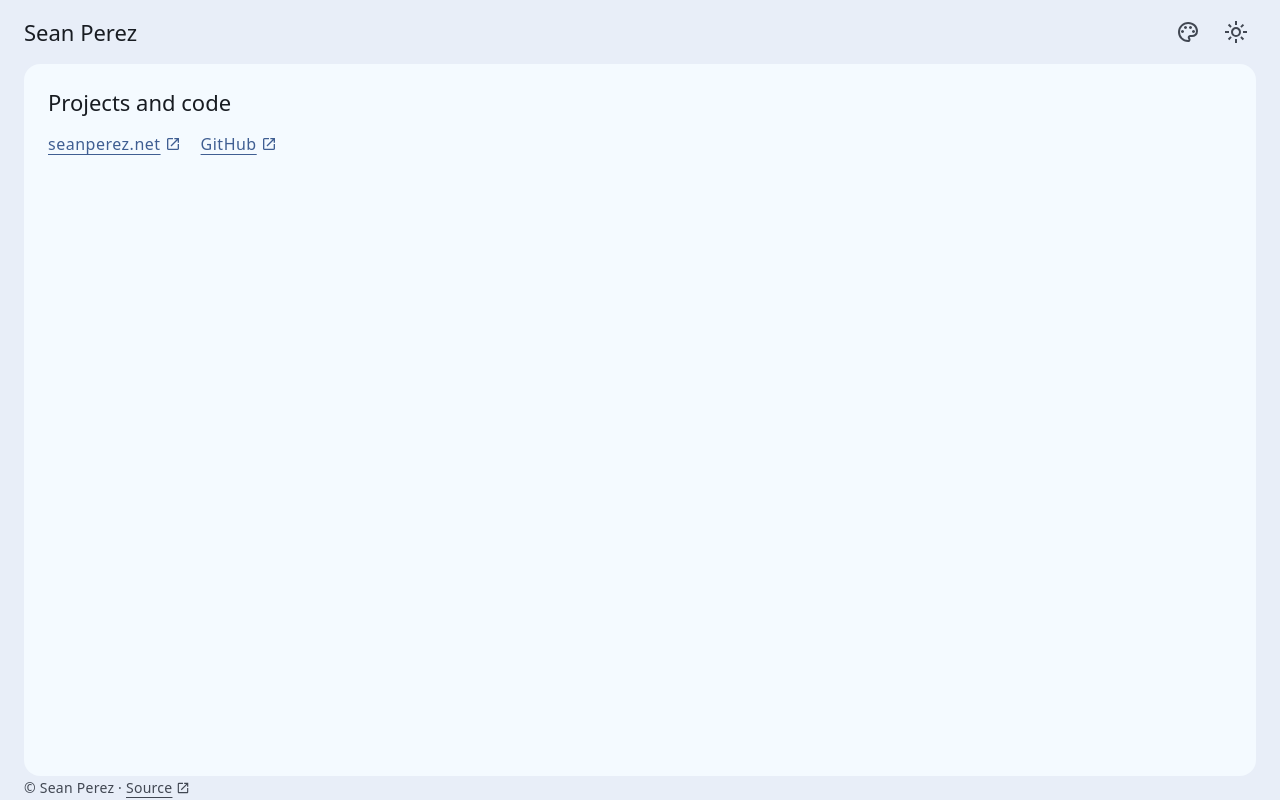
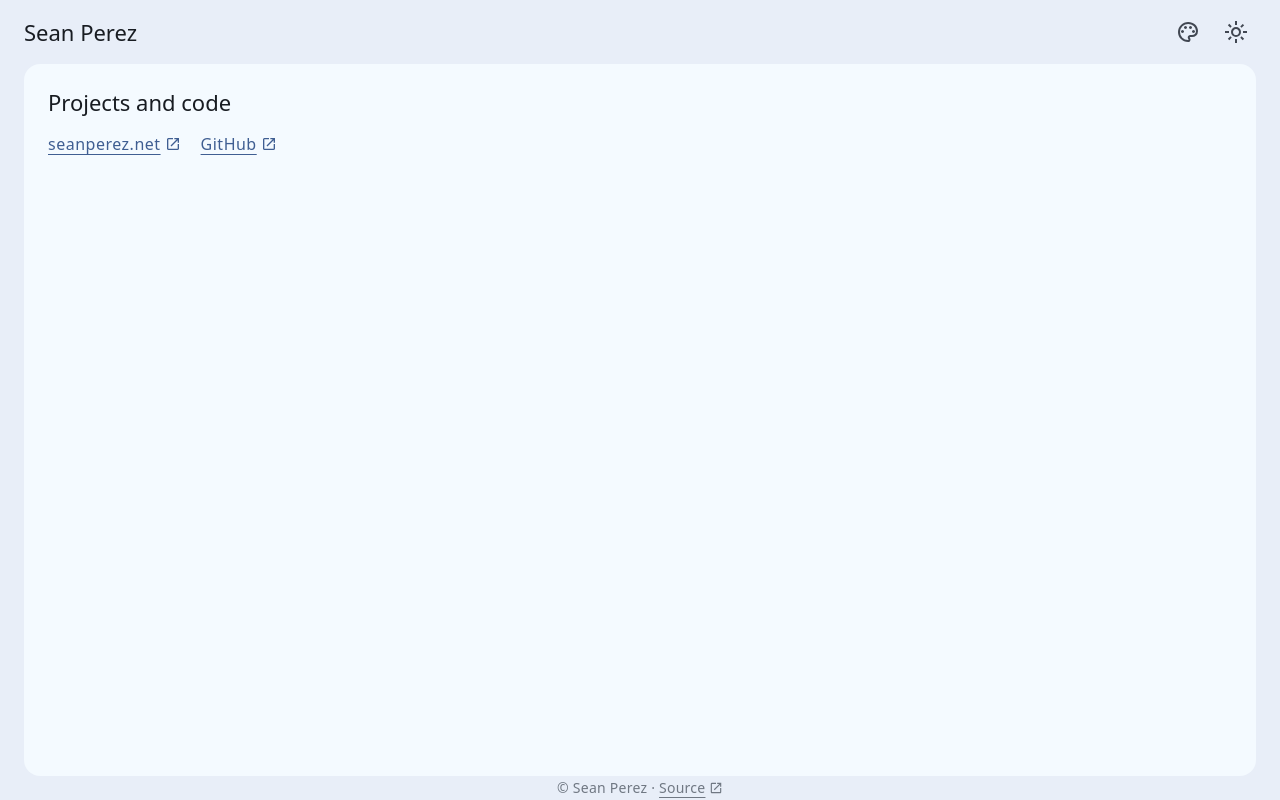
Before and after one commit to seanperez-net/seanperez-net.github.io, a plain HTML site: page index.html in a window 1280 px wide. Drawn offline with Linux system fonts and the light colour scheme.

Commit message:
Centre the footer and use the lowest-emphasis colour
Co-Authored-By: Claude Fable 5.2 <noreply@anthropic.com>

```diff
--- a/style.css
+++ b/style.css
@@ -426,10 +426,13 @@ aside > * {
  */
 body > footer > * {
   padding-block: 0;
+  /* The lowest-emphasis text colour in Material 3: "outline". */
+  color: var(--color-outline);
 }
 
 body > footer {
   align-content: center;
+  text-align: center;
   font-size: var(--text-body-medium);
   line-height: var(--text-body-medium--line-height);
   letter-spacing: var(--text-body-medium--letter-spacing);
```
